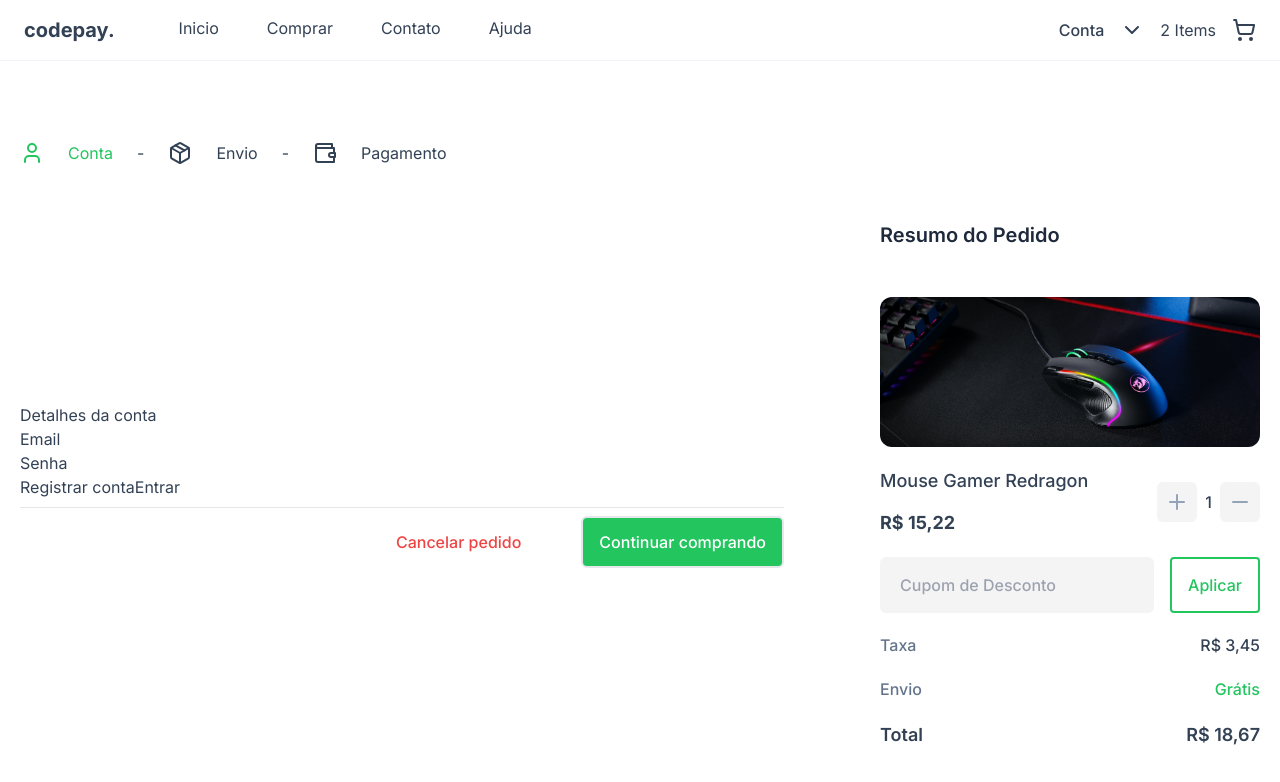
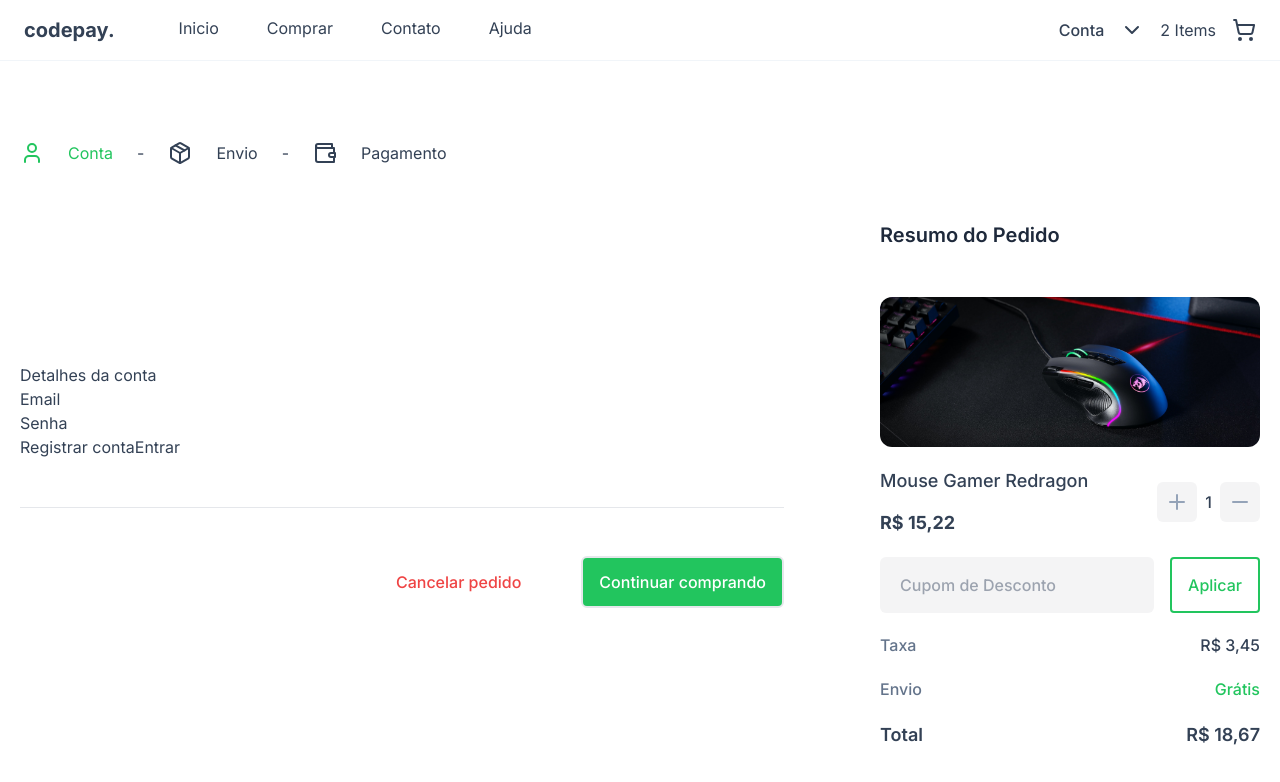
Before and after one commit to Kaduh15/codepay, a Next.js app: page / in a window 1280 px wide. Shown: the top 782 px of the page. Built offline with nearby package versions, Linux system fonts and the light colour scheme.

Commit message:
fix: lint

```diff
--- a/src/components/form-payment/index.tsx
+++ b/src/components/form-payment/index.tsx
@@ -21,12 +21,12 @@ export default function FormPayment({ step = 1 }: FormPaymentProps) {
   const CurrentStep = FormComponentsStep[step]
 
   return (
-    <section className="flex h-full w-full flex-col items-end justify-end gap-2">
+    <section className="w-full space-y-12">
       <form action="" className="h-full w-full">
         <CurrentStep />
       </form>
       <hr className="w-full" />
-      <div className="space-x-12">
+      <div className="space-x-12 text-end">
         <Button
           variants={{
             style: 'link',
--- a/src/components/ui/button/index.tsx
+++ b/src/components/ui/button/index.tsx
@@ -6,14 +6,14 @@ const button = tv({
   variants: {
     style: {
       primary:
-        'bg-green-500 text-white rounded-md px-5 py-4 font-medium text-base',
+        'rounded-md bg-green-500 px-5 py-4 text-base font-medium text-white',
       outline: 'rounded border-2 border-green-500 px-5 py-4 text-green-500',
       link: 'font-medium text-red-500',
     },
     size: {
       sm: 'text-sm',
       md: 'text-base',
-      lg: 'px-4 py-3 text-md border-2',
+      lg: 'text-md border-2 px-4 py-3',
     },
   },
   compoundVariants: [
```
